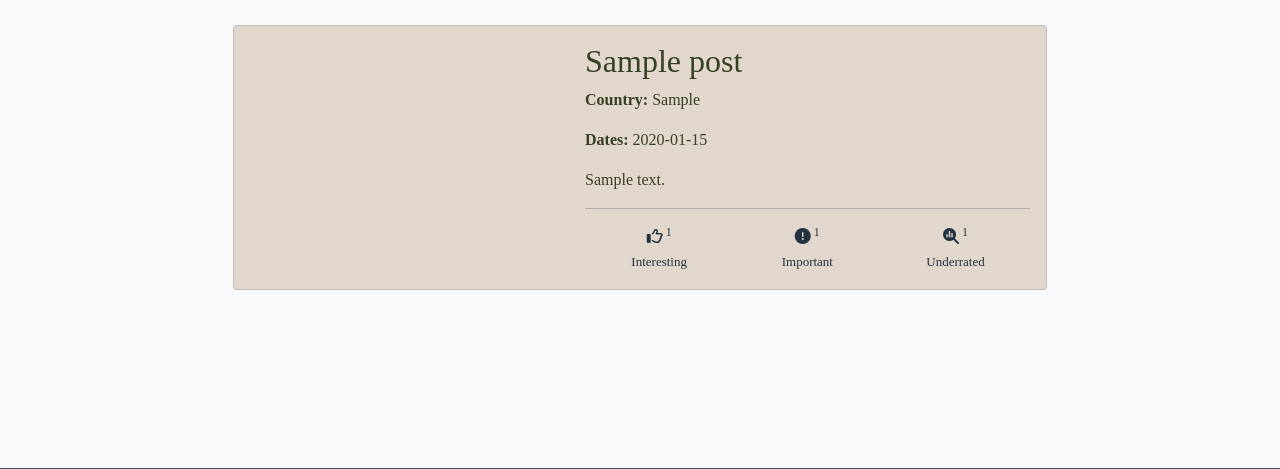
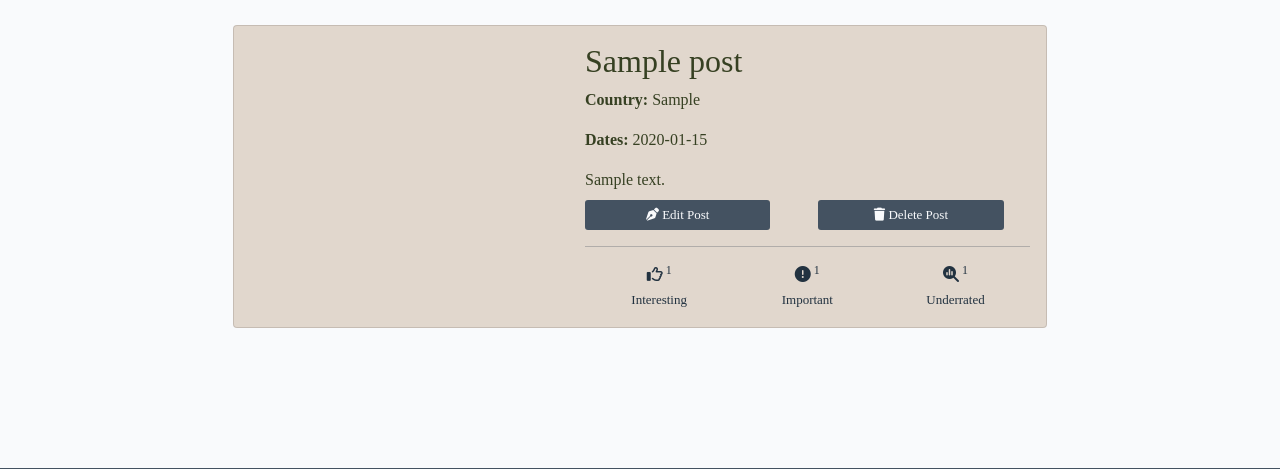
Before and after one commit to adamsburge/archaevit-blog, a Django app: page / in a window 1280 px wide. Shown: the part 159-628 px from the top of the page. Run offline with Django 3.2, Linux system fonts and the light colour scheme; a user stored in the database is signed in; tables that the repository leaves empty hold one stand-in row (values such as "Sample post"); parts of the project's set-up code (start-up, migrations or seed data) failed here and were passed over.

Commit message:
Add ability to update and add posts

```diff
--- a/blog/models.py
+++ b/blog/models.py
@@ -1,6 +1,7 @@
 from django.db import models
 from django.contrib.auth.models import User, AbstractUser
 from cloudinary.models import CloudinaryField
+from django.utils.text import slugify
 
 STATUS = ((0, "Draft"), (1, "Published"))
 
@@ -21,13 +22,23 @@ class Post(models.Model):
     featured_image = CloudinaryField('image', default='placeholder')
     excerpt = models.TextField(blank=True)
     created_on = models.DateTimeField(auto_now_add=True)
-    status = models.IntegerField(choices=STATUS, default=0)
+    status = models.IntegerField(choices=STATUS, default=1)
     interesting_likes = models.ManyToManyField(NewUser, related_name='blog_interesting_likes', blank=True)
     important_likes = models.ManyToManyField(NewUser, related_name='blog_important_likes', blank=True)
     underrated_likes = models.ManyToManyField(NewUser, related_name='blog_underrated_likes', blank=True)
 
     class Meta:
         ordering = ['-created_on']
+
+
+    def get_absolute_url(self):
+        return reverse("post_detail", kwargs={"slug": self.slug})
+
+    def save(self, *args, **kwargs):  # new
+        if not self.slug:
+            self.slug = slugify(self.title)
+        return super().save(*args, **kwargs)
+
 
     def __str__(self):
         return self.title
--- a/blog/urls.py
+++ b/blog/urls.py
@@ -4,6 +4,8 @@ from django.urls import path
 
 urlpatterns = [
     path('', views.PostList.as_view(), name='home'),
-    path('<slug:slug>/', views.PostDetail.as_view(), name='post_detail'),
+    path('post/<slug:slug>/', views.PostDetail.as_view(), name='post_detail'),
     path('like/<slug:slug>', views.PostLike.as_view(), name='post_like'),
+    path('update_post/<slug:slug>', views.update_post, name='update-post'),
+    path('add_post/', views.add_post, name='add-post'),
 ]
--- a/blog/views.py
+++ b/blog/views.py
@@ -1,8 +1,47 @@
-from django.shortcuts import render, get_object_or_404, reverse
+from django.shortcuts import render, get_object_or_404, reverse, redirect
 from django.views import generic, View
+from django.views.generic import CreateView
 from django.http import HttpResponseRedirect
 from .models import Post
-from .forms import CommentForm
+from .forms import CommentForm, UpdatePostForm
+
+
+def add_post(request):
+	submitted = False
+	if request.method == "POST":
+		form = UpdatePostForm(request.POST)
+		if form.is_valid():
+			post = form.save(commit=False)
+			post.author = request.user # logged in user
+			post.save()
+			#form.save()
+			return 	redirect('home')
+	else:
+		form = UpdatePostForm
+		if 'submitted' in request.GET:
+			submitted = True
+
+	return render(request, 'add_post.html', {'form':form, 'submitted':submitted})
+
+
+class AddPost(CreateView):
+    model = Post
+    template_name = 'add_post.html'
+    fields = ['title', 'country', 'dates', 'description',]
+
+
+def update_post(request, slug):
+	post = Post.objects.get(slug=slug)
+	if request.user.is_superuser:
+		form = UpdatePostForm(request.POST or None, instance=post)
+	else:
+		form = UpdatePostForm(request.POST or None, instance=post)
+
+	if form.is_valid():
+		form.save()
+		return redirect('home')
+
+	return render(request, 'update_post.html', {'post': post, 'form': form})
 
 
 class PostList(generic.ListView):
--- a/static/css/style.css
+++ b/static/css/style.css
@@ -214,6 +214,10 @@ body {
     font-size: small;
 }
 
+.small-text-admin-edit {
+    font-size: small;
+}
+
 .accordion-button.collapsed, .accordion-button:not(.collapsed) {
     background: #445261;
     color: white;
@@ -286,6 +290,28 @@ body {
     cursor: pointer;
 }
 
+.admin-post-edit {
+    text-decoration: none;
+    background-color: #445261;
+    color: #F9FAFC;
+    cursor: pointer;
+    height: 30px;
+    border-radius: 3px;
+}
+
+.admin-post-edit:hover {
+    text-decoration: none;
+    background-color: transparent;
+    color: #445261;
+    border: solid 1px #445261;
+    cursor: pointer;
+    height: 30px;
+    border-radius: 3px;
+}
+
+.admin-post-edit-text {
+    margin-top: 5px;
+}
 
 @media (max-width: 767px) {
     .small-text {
@@ -318,5 +344,8 @@ body {
         width: 75px;
     }
 
+    .admin-post-edit{
+        width: 45%;
+    }
 
 }
--- a/templates/index.html
+++ b/templates/index.html
@@ -43,6 +43,12 @@
                                         <p class="card-text"><span class="bold">Dates: </span>{{post.dates }}</p>
                                         <p class="card-text">{{ post.excerpt }}</p>
                                     </a>
+                                    {% if user.is_superuser %}
+                                    <div class="row col-12 mt-2 ms-0 small-text-admin-edit text-center">
+                                        <a class="col-5 col-md-5 me-1 me-md-5 admin-post-edit" href=" {% url 'update-post' post.slug %} "><p class="admin-post-edit-text"><i class="fa-solid fa-pen-nib"></i> Edit Post</p></a>
+                                        <a class="col-5 col-md-5 admin-post-edit" href=" {% url 'update-post' post.slug %} "><p class="admin-post-edit-text"><i class="fa-solid fa-trash"></i> Delete Post</p></a>
+                                    </div>
+                                    {% endif %}
                                     <hr />
                                     <div class="row text-center center">
                                         <p class="card-text col-3 col-sm-4 center"><i class="fa-regular fa-thumbs-up"></i><sup> {{ post.number_of_interesting_likes }}</sup> <br><span class="small-text">Interesting</span></p>
```
Also changed, not shown: blog/forms.py (+20 -1 lines), templates/add_post.html (added, +40 -0 lines), templates/update_post.html (added, +40 -0 lines).
